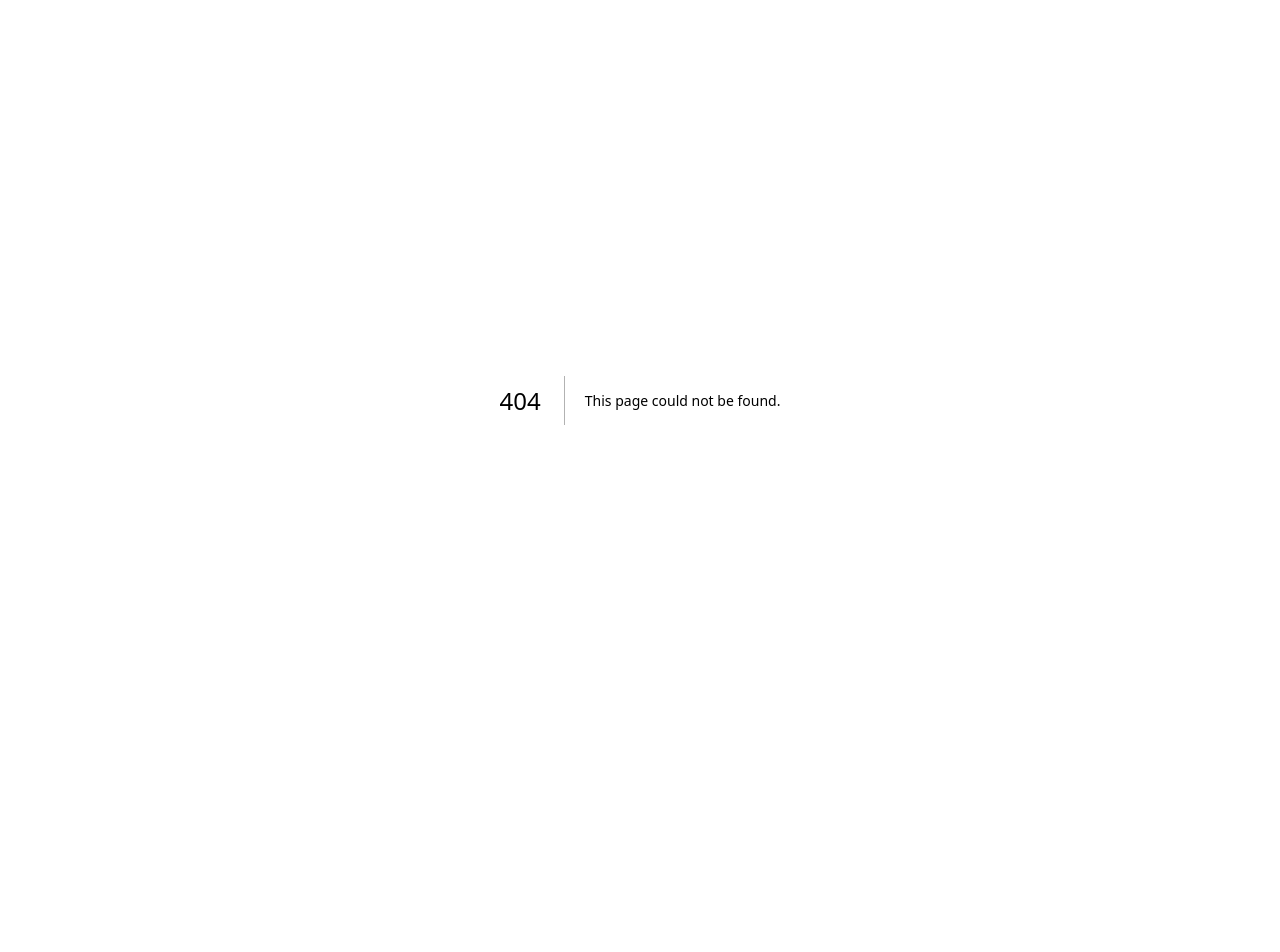
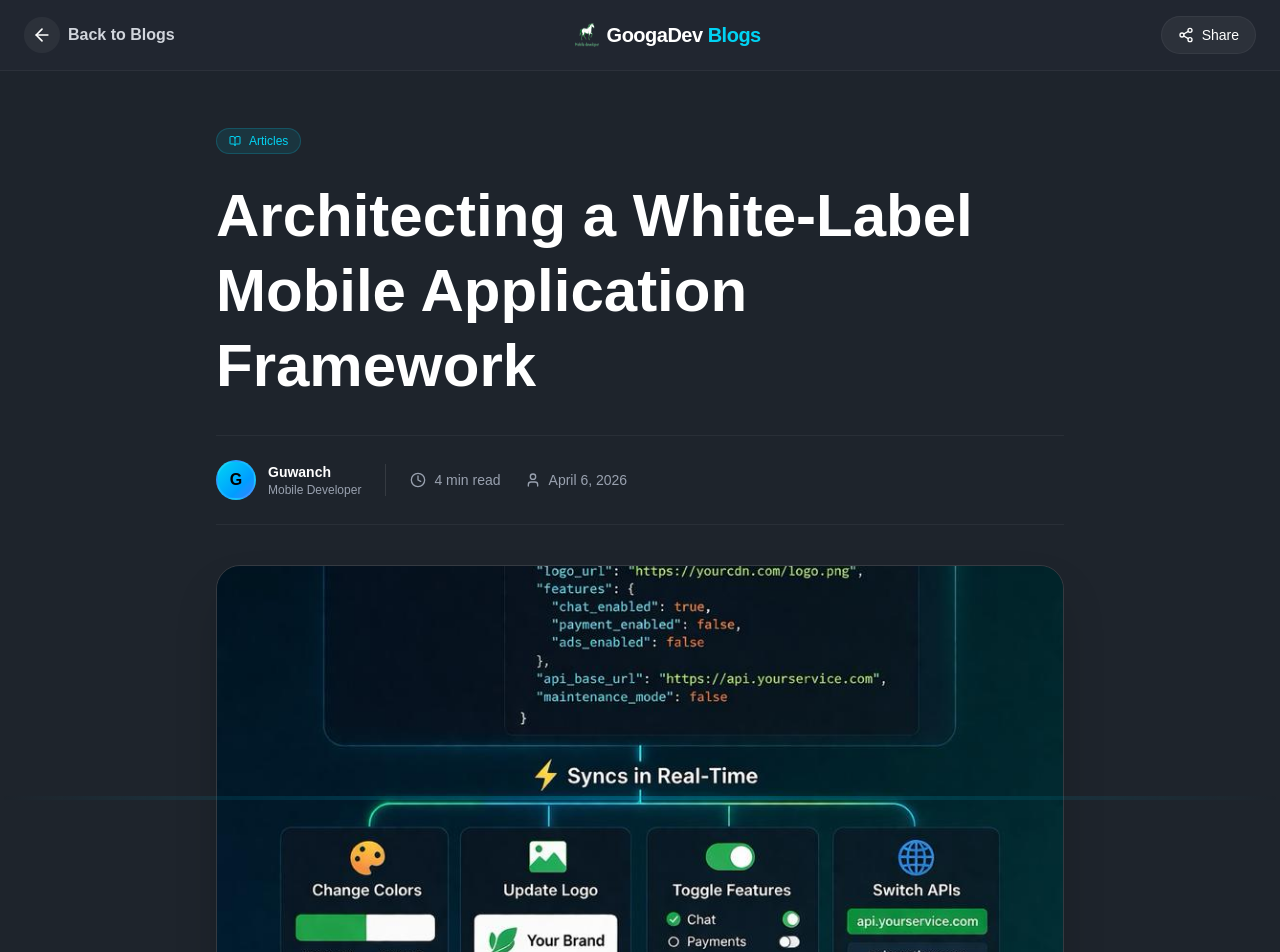
Before and after one commit to northernwolf00/northernwolf-portfolio, a Next.js app: page /blogs/1 in a window 1280 px wide. Before the commit this address had no page. Shown: the top 952 px of the page. Before the commit the page ends 800 px from the top, so only its background shows below. Built offline with nearby package versions, Linux system fonts and the light colour scheme.

Commit message:
fixed bugs

```diff
--- a/src/app/blocs/[id]/page.tsx
+++ b/src/app/blogs/[id]/page.tsx
@@ -6,7 +6,7 @@ import { ArrowLeft, BookOpen, Clock, User, Share2, Check, X } from "lucide-react
 import { useParams } from "next/navigation";
 import { useState, useEffect } from "react";
 
-const blocs = [
+const blogs = [
   {
     id: 1,
     title: "Architecting a White-Label Mobile Application Framework",
@@ -91,12 +91,12 @@ const blocs = [
 
 ];
 
-export default function BlocDetailPage() {
+export default function BlogDetailPage() {
   const params = useParams();
   const [copied, setCopied] = useState(false);
   const [showFullImage, setShowFullImage] = useState(false);
   const id = parseInt(params.id as string);
-  const bloc = blocs.find((b) => b.id === id);
+  const blog = blogs.find((b) => b.id === id);
 
   // Disable scroll when full image is shown
   useEffect(() => {
@@ -111,19 +111,19 @@ export default function BlocDetailPage() {
   }, [showFullImage]);
 
   const handleShare = () => {
-    const url = `https://northernwolf-portfolio.vercel.app/blocs/${id}`;
+    const url = `https://northernwolf-portfolio.vercel.app/blogs/${id}`;
     navigator.clipboard.writeText(url);
     setCopied(true);
     setTimeout(() => setCopied(false), 2000);
   };
 
-  if (!bloc) {
+  if (!blog) {
     return (
       <div className="min-h-screen bg-[#1E242C] text-white flex items-center justify-center">
         <div className="text-center">
-          <h1 className="text-4xl font-bold mb-4 text-cyan-400">Bloc Not Found</h1>
-          <Link href="/blocs" className="text-gray-400 hover:text-white transition-colors">
-            Return to Blocs
+          <h1 className="text-4xl font-bold mb-4 text-cyan-400">Blog Not Found</h1>
+          <Link href="/blogs" className="text-gray-400 hover:text-white transition-colors">
+            Return to Blogs
           </Link>
         </div>
       </div>
@@ -134,15 +134,15 @@ export default function BlocDetailPage() {
     <div className="min-h-screen bg-[#1E242C] text-white selection:bg-cyan-500/30">
       {/* Header */}
       <header className="fixed top-0 left-0 w-full bg-[#222831]/95 backdrop-blur-md border-b border-white/5 z-50 px-6 py-4 flex items-center justify-between">
-        <Link href="/blocs" className="flex items-center gap-2 group transition-all">
+        <Link href="/blogs" className="flex items-center gap-2 group transition-all">
           <div className="p-2 rounded-full bg-white/5 group-hover:bg-cyan-400/10 transition-colors">
             <ArrowLeft className="w-5 h-5 group-hover:text-cyan-400 transition-colors" />
           </div>
-          <span className="font-semibold text-gray-300 group-hover:text-white transition-colors">Back to Blocs</span>
+          <span className="font-semibold text-gray-300 group-hover:text-white transition-colors">Back to Blogs</span>
         </Link>
         <div className="flex items-center gap-2">
           <img src="/horse2.png" alt="Logo" className="w-6 h-6" />
-          <span className="font-bold text-xl tracking-tight hidden sm:inline">GoogaDev <span className="text-cyan-400">Blocs</span></span>
+          <span className="font-bold text-xl tracking-tight hidden sm:inline">GoogaDev <span className="text-cyan-400">Blogs</span></span>
         </div>
         <div className="flex items-center gap-4">
           <button
@@ -172,7 +172,7 @@ export default function BlocDetailPage() {
             <span>Articles</span>
           </div>
           <h1 className="text-3xl md:text-5xl lg:text-6xl font-extrabold mb-8 leading-tight">
-            {bloc.title}
+            {blog.title}
           </h1>
 
           <div className="flex flex-wrap items-center gap-6 text-gray-400 border-y border-white/5 py-6">
@@ -181,18 +181,18 @@ export default function BlocDetailPage() {
                 G
               </div>
               <div>
-                <p className="text-white text-sm font-semibold">{bloc.author}</p>
+                <p className="text-white text-sm font-semibold">{blog.author}</p>
                 <p className="text-xs">Mobile Developer</p>
               </div>
             </div>
             <div className="h-8 w-px bg-white/10 hidden md:block"></div>
             <div className="flex items-center gap-2 text-sm">
               <Clock className="w-4 h-4" />
-              <span>{bloc.readTime}</span>
+              <span>{blog.readTime}</span>
             </div>
             <div className="flex items-center gap-2 text-sm">
               <User className="w-4 h-4" />
-              <span>{bloc.date}</span>
+              <span>{blog.date}</span>
             </div>
           </div>
         </div>
@@ -203,8 +203,8 @@ export default function BlocDetailPage() {
           onClick={() => setShowFullImage(true)}
         >
           <Image
-            src={bloc.image}
-            alt={bloc.title}
+            src={blog.image}
+            alt={blog.title}
             fill
             className="object-cover transition-transform duration-700 group-hover:scale-105"
             priority
@@ -236,8 +236,8 @@ export default function BlocDetailPage() {
               onClick={(e) => e.stopPropagation()}
             >
               <img
-                src={bloc.image}
-                alt={bloc.title}
+                src={blog.image}
+                alt={blog.title}
                 className="max-w-full max-h-full object-contain rounded-lg shadow-2xl animate-in zoom-in-95 duration-300"
               />
             </div>
@@ -247,10 +247,10 @@ export default function BlocDetailPage() {
         {/* Content */}
         <div className="prose prose-invert max-w-none">
           <p className="text-xl text-gray-300 leading-relaxed font-medium mb-10 border-l-4 border-cyan-400 pl-6 italic">
-            {bloc.excerpt}
+            {blog.excerpt}
           </p>
           <div className="text-gray-400 text-lg leading-loose space-y-6">
-            {bloc.content.split('\n').map((line, i) => (
+            {blog.content.split('\n').map((line, i) => (
               <p key={i}>{line.trim()}</p>
             ))}
           </div>
--- a/src/app/blocs/page.tsx
+++ b/src/app/blogs/page.tsx
@@ -4,7 +4,7 @@ import Link from "next/link";
 import Image from "next/image";
 import { ArrowLeft, BookOpen, Clock, User } from "lucide-react";
 
-const blocs = [
+const blogs = [
   {
     id: 1,
     title: "Architecting a White-Label Mobile Application Framework",
@@ -26,7 +26,7 @@ const blocs = [
 
 ];
 
-export default function BlocsPage() {
+export default function BlogsPage() {
   return (
     <div className="min-h-screen bg-[#1E242C] text-white selection:bg-cyan-500/30">
       {/* Header */}
@@ -39,7 +39,7 @@ export default function BlocsPage() {
         </Link>
         <div className="flex items-center gap-2">
           <img src="/horse2.png" alt="Logo" className="w-6 h-6" />
-          <span className="font-bold text-xl tracking-tight">GoogaDev <span className="text-cyan-400">Blocs</span></span>
+          <span className="font-bold text-xl tracking-tight">GoogaDev <span className="text-cyan-400">Blogs</span></span>
         </div>
         <div className="w-32 hidden md:block"></div>
       </header>
@@ -52,30 +52,30 @@ export default function BlocsPage() {
             <span>Articles & Insights</span>
           </div>
           <h1 className="text-4xl md:text-6xl font-bold mb-6">
-            My <span className="text-cyan-400">Blocs</span>
+            My <span className="text-cyan-400">Blogs</span>
           </h1>
           <p className="text-gray-400 text-lg max-w-2xl mx-auto leading-relaxed">
             Welcome to my personal blog space where I share my thoughts on technology, development, and design.
           </p>
         </div>
 
-        {/* Blocs Grid */}
+        {/* Blogs Grid */}
         <div className="grid grid-cols-1 md:grid-cols-2 lg:grid-cols-3 gap-8">
-          {blocs.map((bloc) => (
+          {blogs.map((blog) => (
             <Link
-              key={bloc.id}
-              href={`/blocs/${bloc.id}`}
+              key={blog.id}
+              href={`/blogs/${blog.id}`}
               className="group bg-white/5 border border-white/10 rounded-2xl overflow-hidden hover:border-cyan-400/40 transition-all duration-500 hover:shadow-2xl hover:shadow-cyan-500/10 active:scale-[0.98]"
             >
               <div className="relative aspect-video overflow-hidden">
                 <Image
-                  src={bloc.image}
-                  alt={bloc.title}
+                  src={blog.image}
+                  alt={blog.title}
                   fill
                   className="object-cover transition-transform duration-700 group-hover:scale-110"
                 />
                 <div className="absolute top-4 right-4 px-3 py-1 bg-black/60 backdrop-blur-md rounded-full text-xs font-medium text-white">
-                  {bloc.readTime}
+                  {blog.readTime}
                 </div>
               </div>
 
@@ -83,24 +83,24 @@ export default function BlocsPage() {
                 <div className="flex items-center gap-4 text-xs text-gray-400 mb-4">
                   <div className="flex items-center gap-1.5 font-medium">
                     <User className="w-3.5 h-3.5" />
-                    <span>{bloc.author}</span>
+                    <span>{blog.author}</span>
                   </div>
                   <div className="flex items-center gap-1.5 font-medium">
                     <Clock className="w-3.5 h-3.5" />
-                    <span>{bloc.date}</span>
+                    <span>{blog.date}</span>
                   </div>
                 </div>
 
                 <h2 className="text-xl font-bold mb-3 group-hover:text-cyan-400 transition-colors line-clamp-2 text-white">
-                  {bloc.title}
+                  {blog.title}
                 </h2>
 
                 <p className="text-gray-400 text-sm mb-6 line-clamp-3 leading-relaxed">
-                  {bloc.excerpt}
+                  {blog.excerpt}
                 </p>
 
                 <div className="flex items-center gap-2 text-cyan-400 text-sm font-semibold group/btn">
-                  Read Full Bloc
+                  Read Full Blog
                   <div className="w-5 h-5 rounded-full bg-cyan-400/10 flex items-center justify-center group-hover/btn:translate-x-1 transition-transform">
                     <ArrowLeft className="w-3 h-3 rotate-180" />
                   </div>
--- a/src/app/components/Navbar.tsx
+++ b/src/app/components/Navbar.tsx
@@ -17,10 +17,10 @@ export default function Navbar() {
         <span>About me</span>
       </Link>
 
-      {/* <Link href="/blocs" className="relative group flex items-center gap-2 px-4 py-1.5 rounded-full overflow-hidden transition-all duration-300">
+      {/* <Link href="/blogs" className="relative group flex items-center gap-2 px-4 py-1.5 rounded-full overflow-hidden transition-all duration-300">
         <span className="relative z-10 flex items-center gap-2 font-bold bg-gradient-to-r from-cyan-400 to-blue-500 bg-clip-text text-transparent group-hover:text-white transition-colors duration-300 text-sm">
-          <Image src="/book.png" alt="Blocs" width={18} height={18} className="transition-all" />
-          Blocs
+          <Image src="/book.png" alt="Blogs" width={18} height={18} className="transition-all" />
+          Blogs
         </span>
         <div className="absolute inset-0 bg-gradient-to-r from-cyan-400/10 to-blue-500/10 group-hover:from-cyan-400 group-hover:to-blue-500 transition-all duration-300 rounded-full"></div>
         <div className="absolute inset-0 border border-cyan-400/20 group-hover:border-transparent rounded-full transition-colors"></div>
--- a/src/app/page.tsx
+++ b/src/app/page.tsx
@@ -86,11 +86,11 @@ export default function Home() {
 
           <li className="flex items-center">
             <Link
-              href="/blocs"
+              href="/blogs"
               className="relative group px-4 py-1.5 rounded-full overflow-hidden transition-all duration-300 active:scale-95 flex items-center h-fit"
             >
               <span className="relative z-10 text-sm lg:text-base font-bold bg-gradient-to-r from-cyan-400 to-blue-500 bg-clip-text text-transparent group-hover:text-white transition-colors duration-300">
-                Blocs
+                Blogs
               </span>
               <div className="absolute inset-0 bg-gradient-to-r from-cyan-400/10 to-blue-500/10 opacity-100 group-hover:opacity-20 transition-opacity rounded-full"></div>
               <div className="absolute inset-0 border border-cyan-400/20 group-hover:border-cyan-400/50 rounded-full transition-colors"></div>
@@ -134,11 +134,11 @@ export default function Home() {
 
               <li className="list-none mt-2">
                 <Link
-                  href="/blocs"
+                  href="/blogs"
                   className="flex items-center justify-center gap-2 w-full py-4 rounded-2xl text-base font-bold transition-all duration-300 active:scale-[0.98] bg-gradient-to-r from-cyan-500/10 to-blue-500/10 border border-cyan-400/20 text-cyan-400 shadow-lg shadow-cyan-500/5"
                 >
                   <BookOpen className="w-5 h-5" />
-                  <span>Explore Blocs</span>
+                  <span>Explore Blogs</span>
                 </Link>
               </li>
 
```
